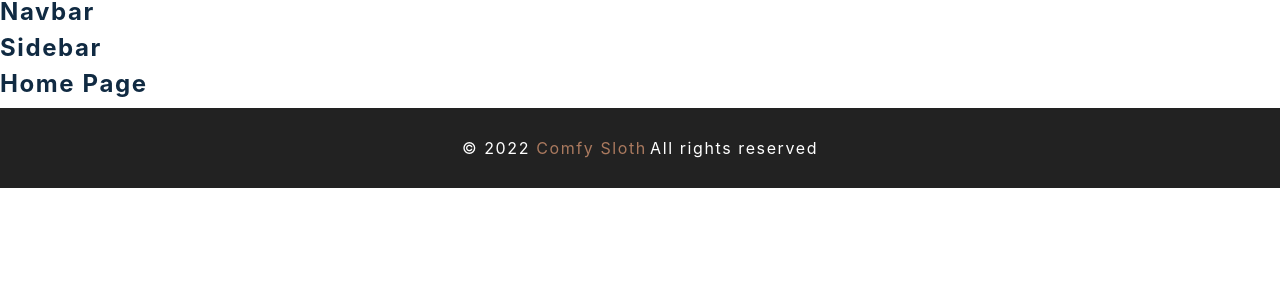
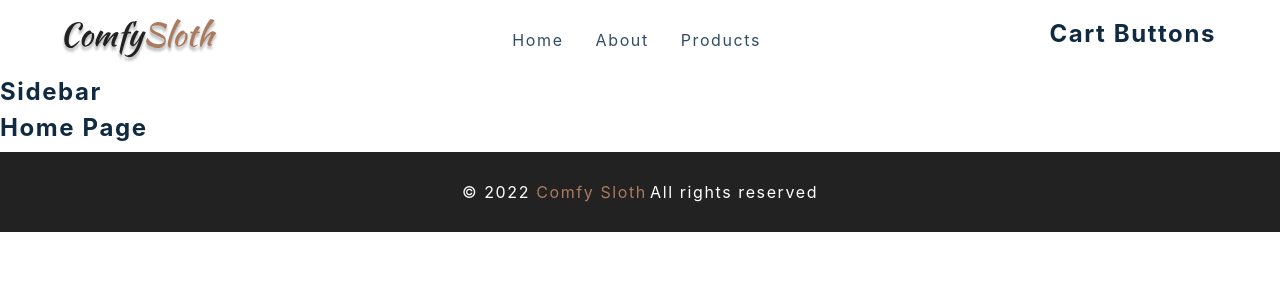
Before and after one commit to IncredibleMaster/storeauth, a React (Create React App) app: page / in a window 1280 px wide. Shown: the top 300 px of the page. Built offline with nearby package versions, Linux system fonts and the light colour scheme; the HTML template or start-up script is replaced by a standard one.

Commit message:
feat: add navbar  content

```diff
--- a/src/components/Navbar.js
+++ b/src/components/Navbar.js
@@ -1,16 +1,40 @@
-import React from 'react'
-import styled from 'styled-components'
-import logo from '../assets/logo.svg'
-import { FaBars } from 'react-icons/fa'
-import { Link } from 'react-router-dom'
-import { links } from '../utils/constants'
-import CartButtons from './CartButtons'
-import { useProductsContext } from '../context/products_context'
-import { useUserContext } from '../context/user_context'
+import React from "react";
+import styled from "styled-components";
+import logo from "../assets/logo.svg";
+import { FaBars } from "react-icons/fa";
+import { Link } from "react-router-dom";
+import { links } from "../utils/constants";
+import CartButtons from "./CartButtons";
+import { useProductsContext } from "../context/products_context";
+import { useUserContext } from "../context/user_context";
 
 const Nav = () => {
-  return <h4>navbar</h4>
-}
+  return (
+    <NavContainer>
+      <div className='nav-center'>
+        <div className='nav-header'>
+          <Link>
+            <img src={logo} alt='comfy sloth' />
+          </Link>
+          <button type='button' className='nav-toggle'>
+            <FaBars />
+          </button>
+        </div>
+        <ul className='nav-links'>
+          {links.map((link) => {
+            const { id, text, url } = link;
+            return (
+              <li key={id}>
+                <Link to={url}>{text}</Link>
+              </li>
+            );
+          })}
+        </ul>
+        <CartButtons/>
+      </div>
+    </NavContainer>
+  );
+};
 
 const NavContainer = styled.nav`
   height: 5rem;
@@ -77,6 +101,6 @@
       display: grid;
     }
   }
-`
+`;
 
-export default Nav
+export default Nav;
```
